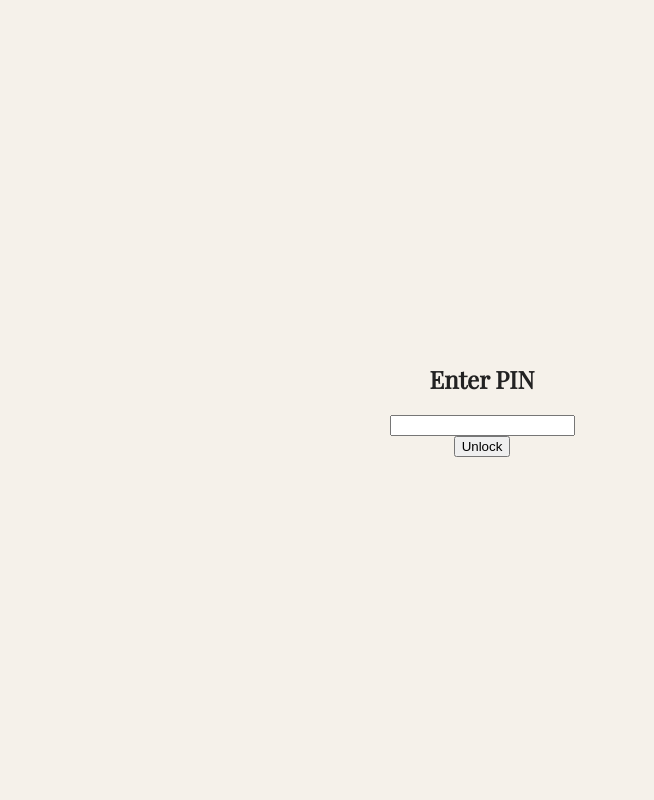
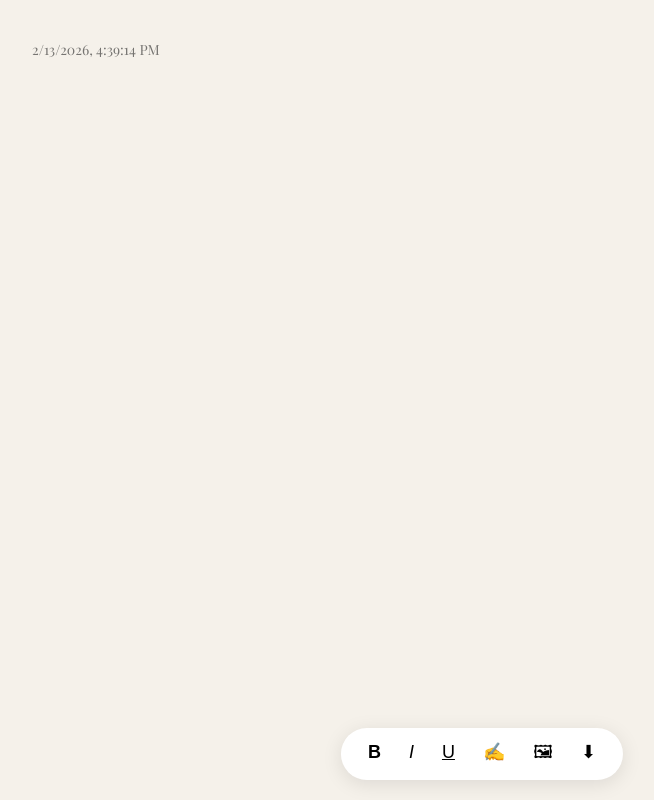
Before and after one commit to monkeydluffyzoro0100-jpg/zoro-diary, a plain HTML site: page index.html in a window 1280 px wide. Shown: the whole page, without its empty margins (158-812 px from the left). Drawn offline with nearby package versions, Linux system fonts and the light colour scheme.

Commit message:
Add files via upload

```diff
--- a/index.html
+++ b/index.html
@@ -18,19 +18,9 @@ body {
   color: #222;
 }
 
-#lockScreen {
-  position: fixed;
-  inset: 0;
-  background: #f5f1ea;
-  display: flex;
-  justify-content: center;
-  align-items: center;
-  flex-direction: column;
-}
-
 #editorContainer {
   padding: 40px;
-  max-width: 800px;
+  max-width: 900px;
   margin: auto;
 }
 
@@ -40,7 +30,7 @@ body {
 }
 
 #editor {
-  min-height: 400px;
+  min-height: 500px;
   outline: none;
   margin-top: 20px;
   font-size: 20px;
@@ -53,60 +43,50 @@ body {
   left: 50%;
   transform: translateX(-50%);
   background: white;
-  padding: 10px;
-  border-radius: 30px;
+  padding: 10px 15px;
+  border-radius: 40px;
   box-shadow: 0 4px 20px rgba(0,0,0,0.1);
 }
 
 .toolbar button {
   background: none;
   border: none;
-  margin: 0 5px;
+  margin: 0 6px;
   font-size: 18px;
   cursor: pointer;
 }
 
-.hidden { display: none; }
-
 img {
   max-width: 100%;
   margin: 10px 0;
+  border-radius: 8px;
 }
 </style>
 </head>
 
 <body>
 
-<div id="lockScreen">
-  <h2>Enter PIN</h2>
-  <input type="password" id="pinInput" maxlength="4">
-  <button onclick="unlock()">Unlock</button>
-</div>
-
-<div id="editorContainer" class="hidden">
+<div id="editorContainer">
   <div id="date"></div>
   <div id="editor" contenteditable="true"></div>
 </div>
 
-<div class="toolbar hidden" id="toolbar">
+<div class="toolbar">
   <button onclick="format('bold')"><b>B</b></button>
   <button onclick="format('italic')"><i>I</i></button>
   <button onclick="format('underline')"><u>U</u></button>
-  <button onclick="changeFont()">✍</button>
+  <button onclick="toggleFont()">✍</button>
   <button onclick="addImage()">🖼</button>
-  <button onclick="startVoice()">🎤</button>
-  <button onclick="readAloud()">🔊</button>
   <button onclick="downloadEntry()">⬇</button>
 </div>
 
 <script>
 const editor = document.getElementById("editor");
 const dateEl = document.getElementById("date");
-const today = new Date().toLocaleString();
-dateEl.innerText = today;
+
+dateEl.innerText = new Date().toLocaleString();
 
 const entryKey = "entry_" + new Date().toDateString();
-
 editor.innerHTML = localStorage.getItem(entryKey) || "";
 
 editor.addEventListener("input", () => {
@@ -117,7 +97,7 @@ function format(command) {
   document.execCommand(command, false, null);
 }
 
-function changeFont() {
+function toggleFont() {
   if (editor.style.fontFamily === "Caveat") {
     editor.style.fontFamily = "Playfair Display";
   } else {
@@ -143,21 +123,6 @@ function addImage() {
   input.click();
 }
 
-function startVoice() {
-  const recognition = new webkitSpeechRecognition();
-  recognition.lang = "en-US";
-  recognition.start();
-  recognition.onresult = function(event) {
-    editor.innerHTML += event.results[0][0].transcript;
-    save();
-  };
-}
-
-function readAloud() {
-  const speech = new SpeechSynthesisUtterance(editor.innerText);
-  speechSynthesis.speak(speech);
-}
-
 function downloadEntry() {
   const blob = new Blob([editor.innerHTML], { type: "text/html" });
   const a = document.createElement("a");
@@ -169,24 +134,6 @@ function downloadEntry() {
 function save() {
   localStorage.setItem(entryKey, editor.innerHTML);
 }
-
-function unlock() {
-  const pin = document.getElementById("pinInput").value;
-  if (!localStorage.getItem("zoro_pin")) {
-    localStorage.setItem("zoro_pin", pin);
-  }
-  if (pin === localStorage.getItem("zoro_pin")) {
-    document.getElementById("lockScreen").classList.add("hidden");
-    document.getElementById("editorContainer").classList.remove("hidden");
-    document.getElementById("toolbar").classList.remove("hidden");
-  } else {
-    alert("Wrong PIN");
-  }
-}
-
-if ('serviceWorker' in navigator) {
-  navigator.serviceWorker.register('service-worker.js');
-}
 </script>
 
 </body>
```
